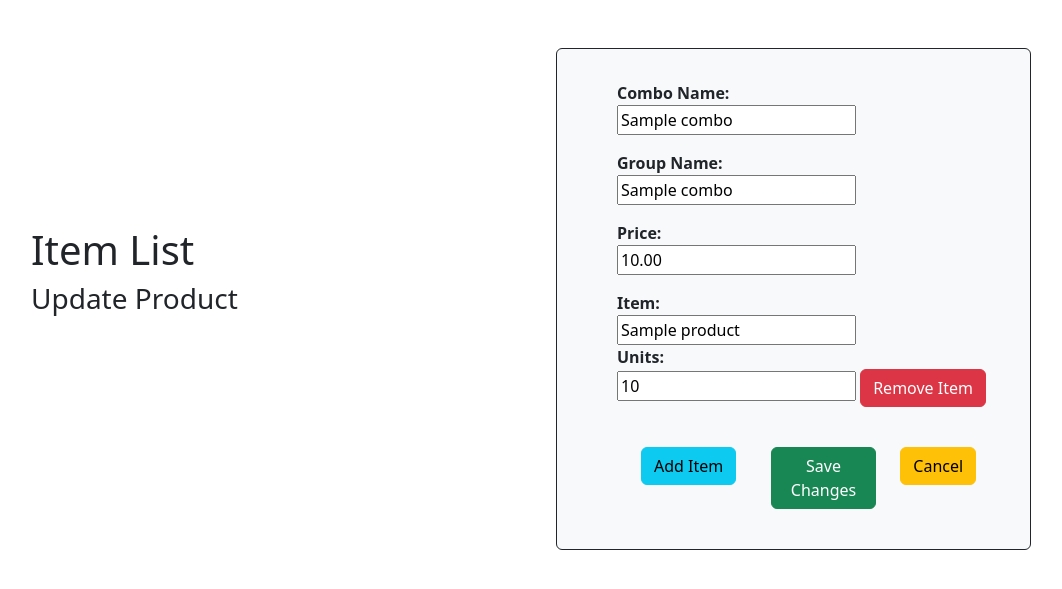
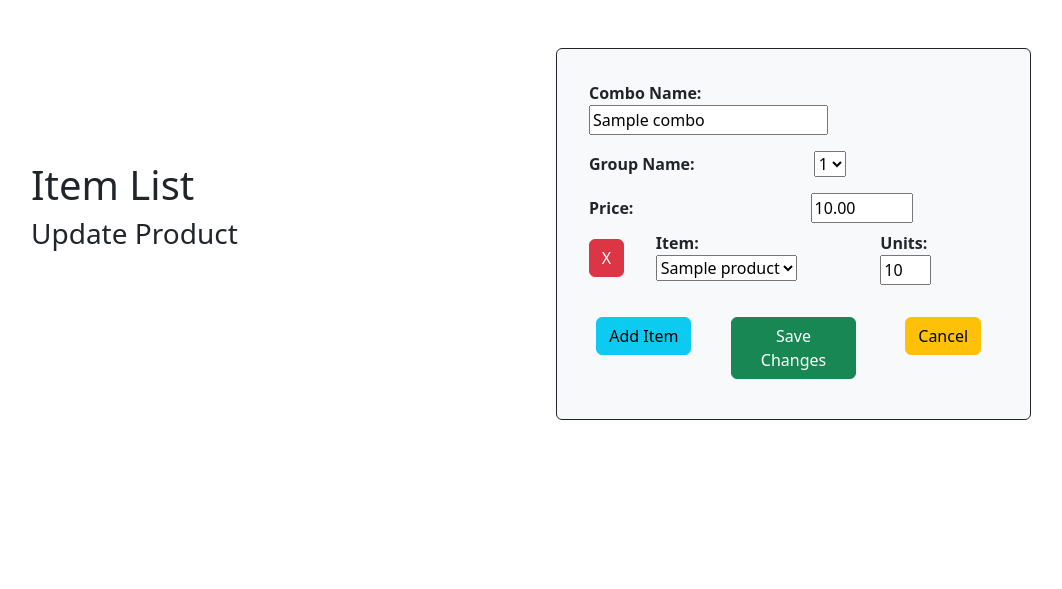
Before and after one commit to daxvii/MSYS-42-Lumpiang-Babies, a Django app: page /update_combo/1/ in a window 1280 px wide. Shown: the top 589 px of the page, without its empty margins (179-1241 px from the left). Run offline with Django 4.2, Linux system fonts and the light colour scheme; tables that the repository leaves empty hold one stand-in row (Sample ...); some libraries are stand-ins or nearby versions.

Commit message:
polished combo crud frontend

```diff
--- a/lumpia/lumpiasys/templates/update_combo.html
+++ b/lumpia/lumpiasys/templates/update_combo.html
@@ -16,43 +16,66 @@
                     <h3>Update Product</h1>
                 </div>
                 <div class="col-5 p-4 border border-dark rounded mt-5 bg-light">
-                    <form method="POST" action="{% url 'update_combo' c.pk %}" style="padding-left: 28px"> {% csrf_token %}
+                    <form method="POST" action="{% url 'update_combo' c.pk %}"> {% csrf_token %}
                         <div class = "p-2">
                             <label style="padding-right: 108px"><b>Combo Name:</b></label>
                             <input type="text" name="cName" value="{{c.combo_name}}" required>
                         </div>
                         <div class = "p-2">
                             <label style="padding-right: 115px"><b>Group Name:</b></label>
-                            <input type="text" name="gName" value="{{c.group_name}}" required>
+                            <select id="gName" name="gName">
+                            {% for i in g %}
+                                {% if i.group_id == c_group_name %}
+                                    <option value="{{i}}" selected>{{i}}</option>
+                                {% else %}
+                                    <option value="{{i}}">{{i}}</option>
+                                {% endif %}
+                            {% endfor %}
+                            </select>
+                            <!-- <input type="text" name="gName" value="{{c.group_name}}" required> -->
                         </div>
                         <div class="p-2">
-                            <label style="padding-right: 169px"><b>Price:</b></label>
-                            <input type="text" name="price" value="{{c.price}}" required>
+                            <label style="padding-right: 173px"><b>Price:</b></label>
+                            <input type="text" name="price" class="w-25" value="{{c.price}}" required>
                         </div>
 
                         {% for cc in cComponents %}
-                        <div class = "p-2 old">
-                            <label style="padding-right: 126px"><b>Item:</b></label>
-                            <input type="text" name="itemname" class="item" value="{{cc.item_name.name}}" required>
-
-                            <label style="padding-right: 100px"><b>Units:</b></label>
-                            <input type="text" name="unit" value="{{cc.quantity_per_item}}" required>
-
-                            <input type="button" class="btn btn-danger" value="Remove Item" onclick="validate(this)">
+                        <div>
+                            <div class="row">
+                                <div class="col-2 text-center mt-2">
+                                    <input type="button" class="btn btn-danger" value="X" onclick="validate(this)">
+                                </div>
+                                <div class="col-6">
+                                    <label style="padding-right: 126px"><b>Item:</b></label>
+                                    <select id="itemname" name="itemname" class="itemname">
+                                        {% for i in p %}
+                                            {% if i.name == cc.item_name.name %}
+                                            <option value="{{i}}" selected>{{i}}</option>
+                                            {% else %}
+                                            <option value="{{i}}">{{i.name}}</option>
+                                            {% endif %}
+                                        {% endfor %}
+                                    </select>
+                                </div>
+                                <div class="col-2">
+                                    <label style="padding-right: 100px"><b>Units:</b></label>
+                                    <input type="text" name="unit" class="w-100" value="{{cc.quantity_per_item}}" required>
+                                </div>
+                            </div>
                         </div>
                         {% endfor %}
 
                         <div id="hob"></div>
 
                         <p class = "p-2">
-                            <div class="row" style="padding-left: 22px">
-                                <div class="col" style="padding-left: 22px">
+                            <div class="row justify-content-center">
+                                <div class="col text-center">
                                     <input type="button" class="btn btn-info" value="Add Item" onclick="addBox()">
                                 </div>
-                                <div class="col">
+                                <div class="col text-center">
                                     <button type="submit" class="btn btn-success">Save Changes</button>
                                 </div>
-                                <div class="col">
+                                <div class="col text-center">
                                     <a href="{% url 'view_combo' pk=c.pk %}" class="btn btn-warning">Cancel</a>
                                 </div>
                             </div>
@@ -73,7 +96,9 @@
 
             var textBox = "<label>Hobbies"+counter+"</label><input type='text' name='hobbies[]' class='myinput form-control myinput' id='hobbies_"+counter+"'><input class='mybox' type='button' value='-' onclick='removeBox(this)'>";
 
-            var dropDown = "<input class='item' type='button' value='X' onclick='removeBox(this)'><label style='padding-right: 100px; padding-left: 20px'><b>Item:</b></label><select id='itemname' name='itemname'>{% for i in p %}<option value='{{i}}'>{{i.name}}</option>{% endfor %}</select><label style='padding-right: 117px'><b>Units:</b></label><input type='text' name='unit' value='' required>";
+            //var dropDown = "<input class='item' type='button' value='X' onclick='removeBox(this)'><label style='padding-right: 100px; padding-left: 20px'><b>Item:</b></label><select id='itemname' name='itemname'>{% for i in p %}<option value='{{i}}'>{{i.name}}</option>{% endfor %}</select><label style='padding-right: 117px'><b>Units:</b></label><input type='text' name='unit' value='' required>";
+
+            var dropDown = "<div class='row'><div class='col-2 text-center  mt-2'><input type='button' class='btn btn-danger' value='X' onclick='validate(this)'></div><div class='col-6'><label style='padding-right: 126px'><b>Item:</b></label><select id='itemname' name='itemname' class='itemname'>{% for i in p %}{% if i.name == cc.item_name.name %}<option value='{{i}}' selected>{{i}}</option>{% else %}<option value='{{i}}'>{{i.name}}</option>{% endif %}{% endfor %}</select></div><div class='col-2'><label style='padding-right: 100px'><b>Units:</b></label><input type='text' name='unit' class='w-100' value='' required></div></div>";
 
             div.innerHTML = dropDown;
 
@@ -84,16 +109,28 @@
 
         function removeBox(ele)
         {
-            ele.parentNode.remove();
+            items = document.getElementsByClassName("itemname");
+            console.log(items);
+
+            if (items.length > 2)
+            {
+                ele.parentNode.remove();
+            }
+
+            if (items.length <= 2)
+            {
+                alert("A combo item needs at least 2 items.");
+            }
         }
 
         function validate(elem)
         {
-            items = document.getElementsByClassName("item");
+            items = document.getElementsByClassName("itemname");
+            console.log(items);
 
             if (items.length > 2)
             {
-                elem.parentNode.remove();
+                elem.parentNode.parentNode.remove();
             }
 
             if (items.length <= 2)
--- a/lumpia/lumpiasys/views.py
+++ b/lumpia/lumpiasys/views.py
@@ -184,7 +184,9 @@ def update_combo(request, pk):
 
     else:
         cComponents = Components.objects.raw("SELECT * FROM components WHERE components.combo_name_id = " + cId)
-        return render(request, 'update_combo.html', {'p': p, 'g': g, 'c': c, 'cComponents': cComponents})
+        combogrp = Combo.objects.get(pk=pk)
+        c_group_name = combogrp.getGroupName()
+        return render(request, 'update_combo.html', {'p': p, 'g': g, 'c': c, 'c_group_name': c_group_name, 'cComponents': cComponents})
 
 
 def delete_combo(request, pk):
```
Also changed, not shown: lumpia/lumpiasys/templates/create_combo.html (+18 -12 lines), lumpia/lumpiasys/templates/view_combo.html (+9 -4 lines).
